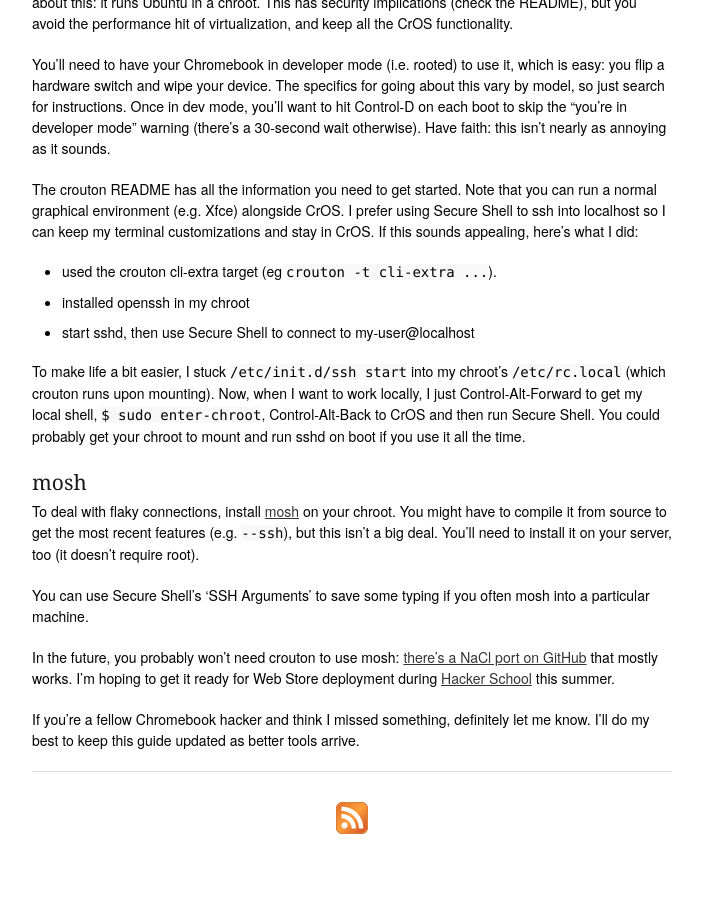
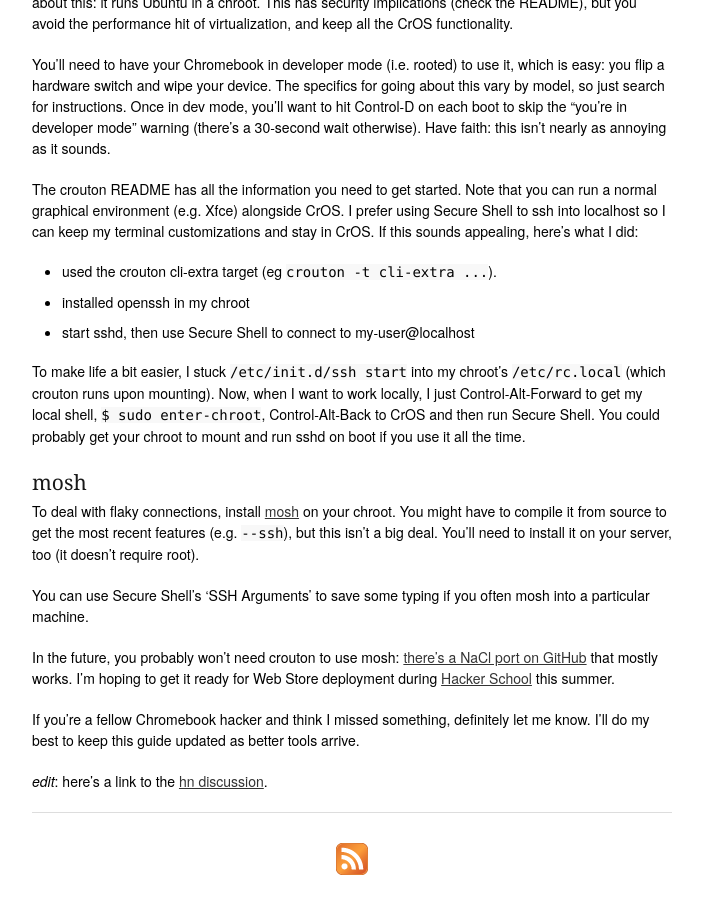
Before and after one commit to simon-weber/simon-weber.github.com, a Jekyll site: the page built from _posts/2013-04-20-development-on-a-chromebook-an-opinionated-guide.md, in a window 1280 px wide and 900 px high, scrolled down 1551 px. Shown: the whole window, without its empty margins (438-1141 px from the left). Built offline with Jekyll 4.4.1, drawn with Linux system fonts in a browser that asks for light colours; nearby versions of some CDN libraries; before the commit the page ends 2410 px from its top, so only the background shows below that.

Commit message:
add link to hn chromebook discussion

```diff
--- a/_posts/2013-04-20-development-on-a-chromebook-an-opinionated-guide.md
+++ b/_posts/2013-04-20-development-on-a-chromebook-an-opinionated-guide.md
@@ -151,3 +151,5 @@
 If you’re a fellow Chromebook hacker and think I missed something,
 definitely let me know. I’ll do my best to keep this guide updated
 as better tools arrive.
+
+_edit_: here's a link to the [hn discussion](https://news.ycombinator.com/item?id=5582531).
```
